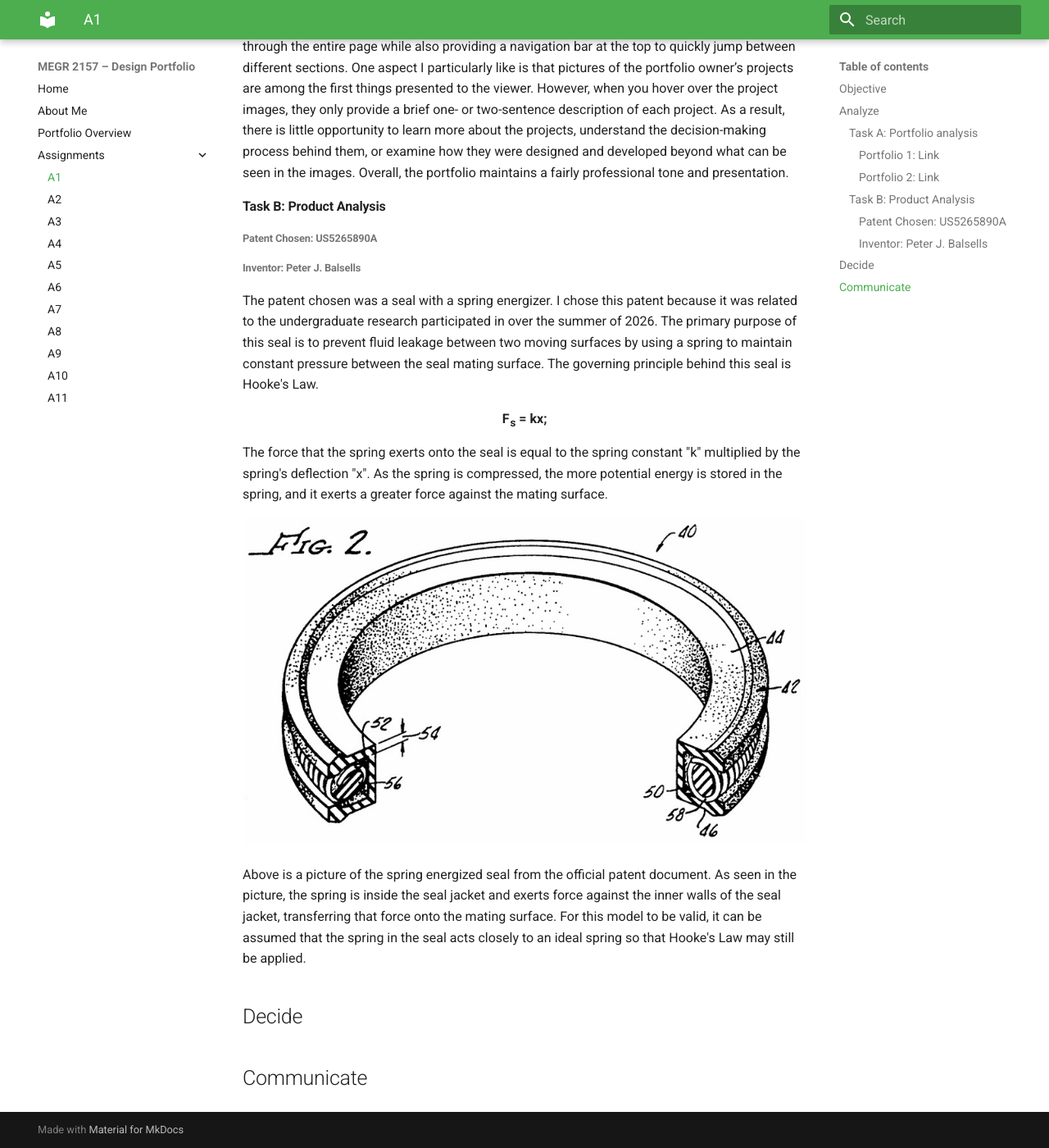
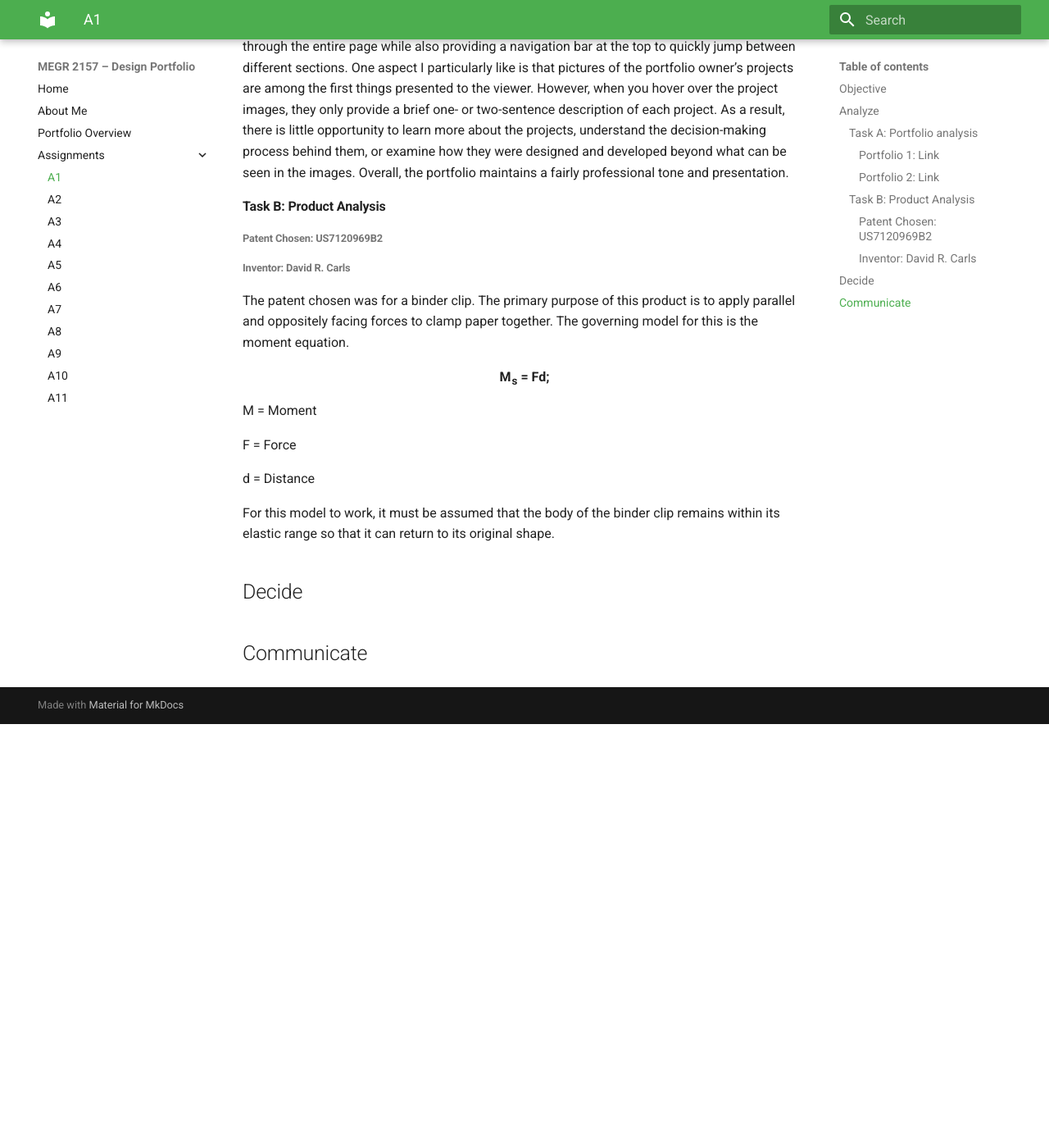
Before and after one commit to SanjayKashyap24/design-projects-portfolio, an MkDocs documentation site: the page built from docs/assignments/A01/index.md, in a window 1280 px wide and 1400 px high, scrolled down 792 px. Shown: the whole window at 82% size. Built offline with MkDocs 1.6.1 and Material for MkDocs 9.7.7, drawn with Linux system fonts in a browser that asks for light colours; after the commit the page ends 1675 px from its top, so only the background shows below that.

Commit message:
Sad switching patent from seal to binder clip
Updated patent information and product analysis in the portfolio.

```diff
--- a/docs/assignments/A01/index.md
+++ b/docs/assignments/A01/index.md
@@ -15,18 +15,18 @@ This online portfolio is similar to the first portfolio analyzed in that it allo
 
 #### Task B: Product Analysis
 
-###### Patent Chosen: US5265890A
-###### Inventor: Peter J. Balsells
+###### Patent Chosen: US7120969B2
+###### Inventor: David R. Carls
 
-The patent chosen was a seal with a spring energizer. I chose this patent because it was related to the undergraduate research participated in over the summer of 2026. The primary purpose of this seal is to prevent fluid leakage between two moving surfaces by using a spring to maintain constant pressure between the seal mating surface. The governing principle behind this seal is Hooke's Law.
+The patent chosen was for a binder clip. The primary purpose of this product is to apply parallel and oppositely facing forces to clamp paper together. The governing model for this is the moment equation.
 <p align="center">
-  <b>F<sub>s</sub> = kx;</b>
+  <b>M<sub>s</sub> = Fd;</b>
 </p>
-The force that the spring exerts onto the seal is equal to the spring constant "k" multiplied by the spring's deflection "x". As the spring is compressed, the more potential energy is stored in the spring, and it exerts a greater force against the mating surface.
+<p>M = Moment</p>
+<p>F = Force</p>
+<p>d = Distance</p>
 
-![Seal patent photo 1](image-SpringSealPatentPhoto1.jpg)
-
-Above is a picture of the spring energized seal from the official patent document. As seen in the picture, the spring is inside the seal jacket and exerts force against the inner walls of the seal jacket, transferring that force onto the mating surface. For this model to be valid, it can be assumed that the spring in the seal acts closely to an ideal spring so that Hooke's Law may still be applied.
+For this model to work, it must be assumed that the body of the binder clip remains within its elastic range so that it can return to its original shape.
 
 
 
```
